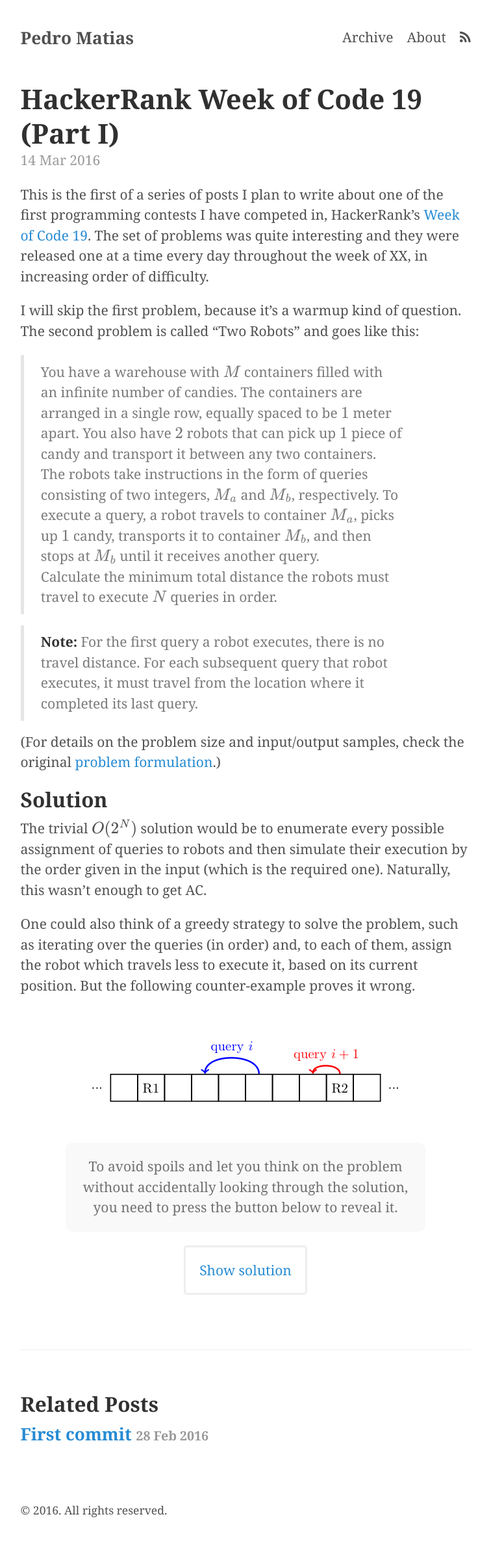
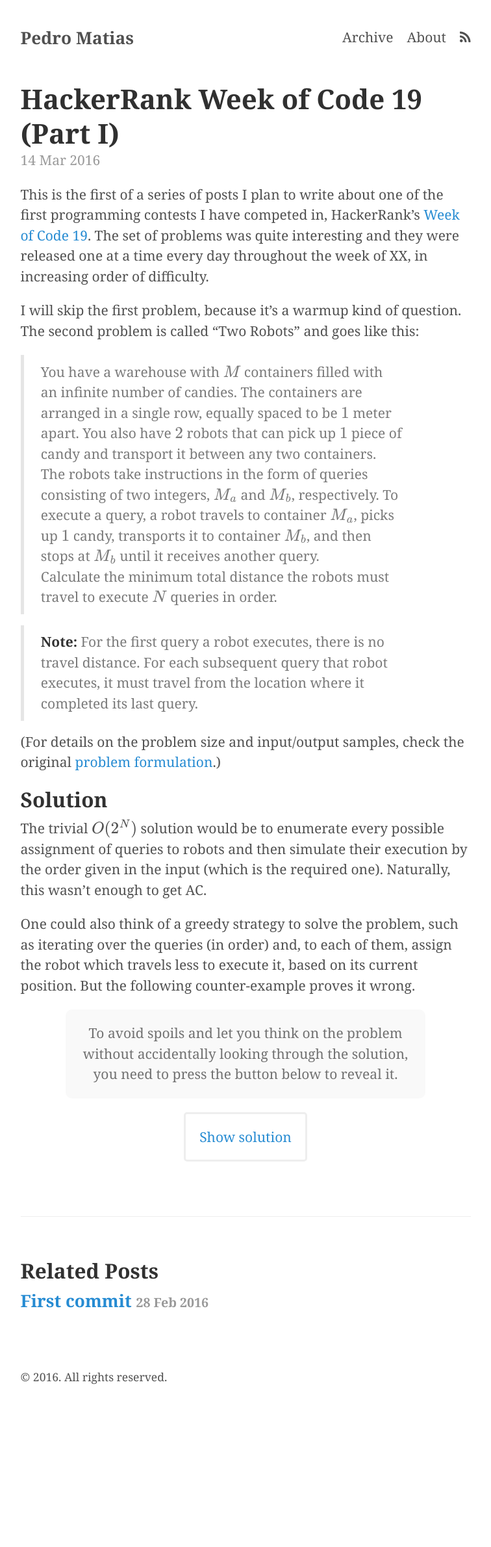
Before and after one commit to zydeon/blog, a Jekyll site: the page built from _posts/2016-03-14-hackerrank-w19-1.md, in a window 1280 px wide. Shown: the whole page at 65% size, without its empty margins (262-1018 px from the left). Built offline with Jekyll 4.4.1, drawn with Linux system fonts in a browser that asks for light colours; nearby versions of some CDN libraries; formulas are drawn with MathJax 3; comment, search, counter and statistics services are not loaded; after the commit the page ends 2175 px from its top, so only the background shows below that.

Commit message:
commented out tikz code (custom tag) not working on github pages

```diff
--- a/_posts/2016-03-14-hackerrank-w19-1.md
+++ b/_posts/2016-03-14-hackerrank-w19-1.md
@@ -24,7 +24,7 @@
 One could also think of a greedy strategy to solve the problem, such as iterating over the queries (in order) and, to each of them, assign the robot which travels less to execute it, based on its current position. But the following counter-example proves it wrong.
 
 
-{% tikz counter-example options=[thick,->] %}
+<!-- {% tikz counter-example options=[thick,->] %}
 
 \tikzstyle{container} = [draw, minimum width=20pt, minimum height=20pt]
 
@@ -44,7 +44,7 @@
 \draw[->, very thick, blue]  (n5.north) to [out=90,in=90] node[above] {query $i$} (n3.north) ;
 \draw[->, very thick, red]  (r2.north) to [out=90,in=90] node[above] {query $i+1$} (n7.north) ;
 
-{% endtikz %}
+{% endtikz %} -->
 
 
 <div class="message spoil-alert">
```
